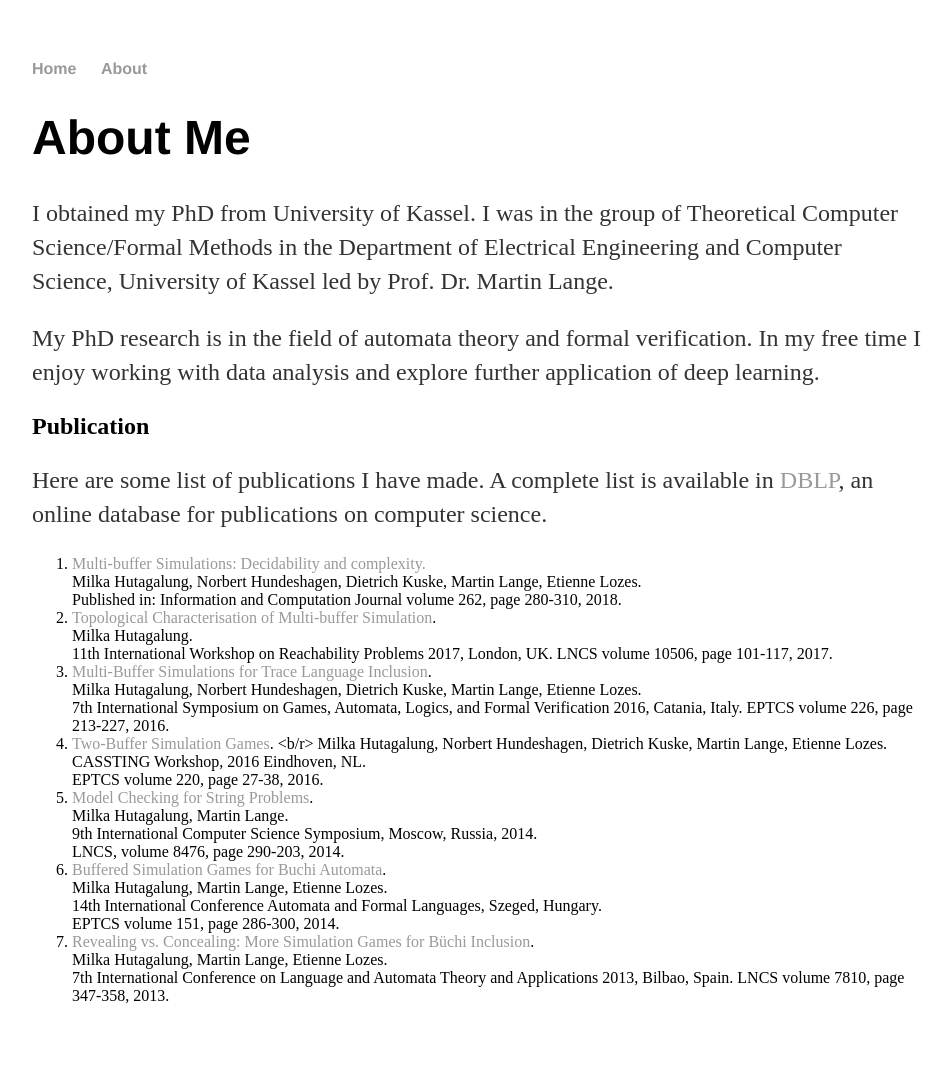
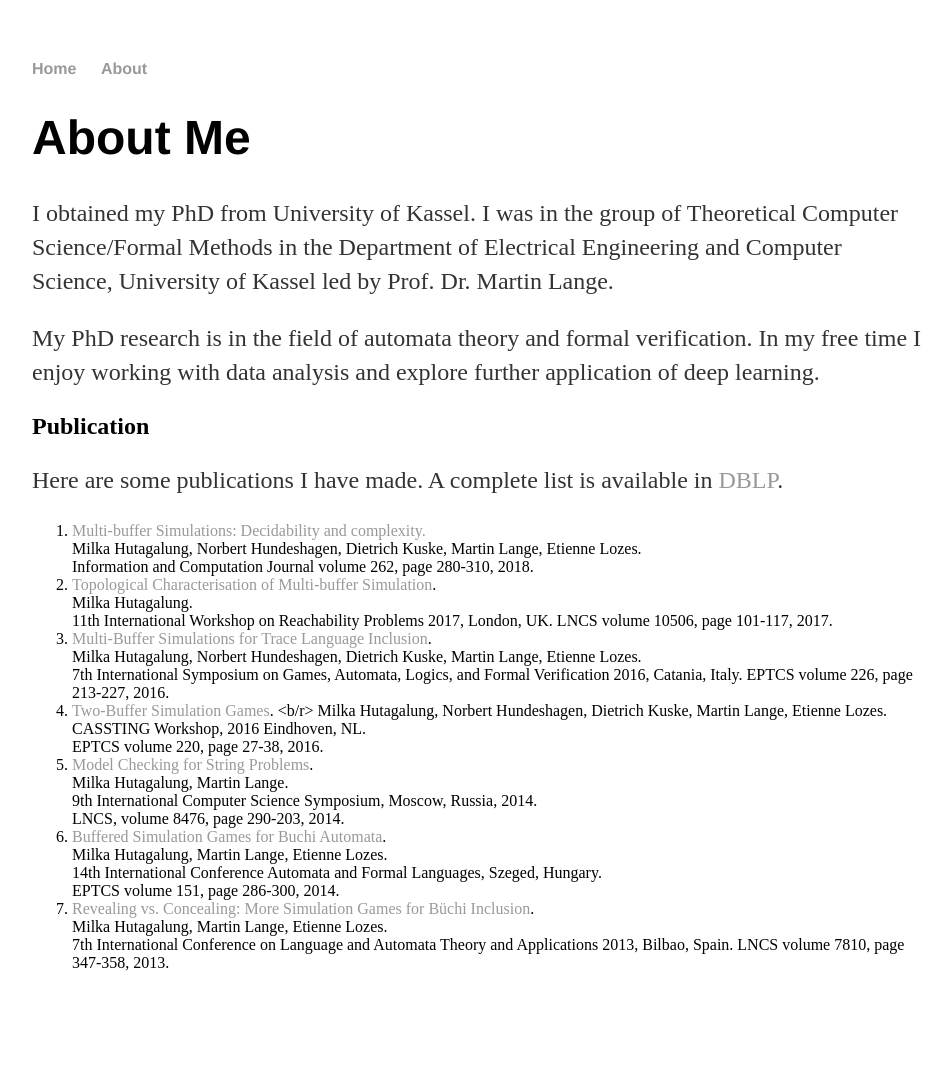
Before and after one commit to milkahut/milkahut.github.io, a Jekyll site: the page built from about.md, in a window 1280 px wide. Shown: the whole page, without its empty margins (160-1112 px from the left). Built offline with Jekyll 4.4.1, drawn with Linux system fonts in a browser that asks for light colours; after the commit the page ends 1032 px from its top, so only the background shows below that.

Commit message:
Update about.md

```diff
--- a/about.md
+++ b/about.md
@@ -14,12 +14,12 @@
 
 ## Publication
 
-Here are some list of publications I have made. A complete list is available in [DBLP](https://dblp.org/pers/hd/h/Hutagalung:Milka), an online database for publications on computer science.
+Here are some publications I have made. A complete list is available in [DBLP](https://dblp.org/pers/hd/h/Hutagalung:Milka).
 
-1. [Multi-buffer Simulations: Decidability and complexity.](https://www.sciencedirect.com/science/article/pii/S0890540118301317?via%3Dihub) <br/>  Milka Hutagalung, Norbert Hundeshagen, Dietrich Kuske, Martin Lange, Etienne Lozes. <br/> Published in: Information and Computation Journal volume 262, page 280-310, 2018.
-2. [Topological Characterisation of Multi-buffer Simulation](https://link.springer.com/chapter/10.1007%2F978-3-319-67089-8_8). <br/>  Milka Hutagalung. <br/>    11th International Workshop on Reachability Problems 2017, London, UK. LNCS  volume 10506, page 101-117, 2017.
-3. [Multi-Buffer Simulations for Trace Language Inclusion](https://arxiv.org/abs/1609.04098). <br/>  Milka Hutagalung, Norbert Hundeshagen, Dietrich Kuske, Martin Lange, Etienne Lozes. <br/>  7th International Symposium on Games, Automata, Logics, and Formal Verification 2016, Catania, Italy.  EPTCS volume 226,  page 213-227, 2016.
-4. [Two-Buffer Simulation Games](https://arxiv.org/abs/1608.00654).  <b/r> Milka Hutagalung, Norbert Hundeshagen, Dietrich Kuske, Martin Lange, Etienne Lozes.<br/>  CASSTING Workshop, 2016 Eindhoven, NL. <br/>  EPTCS volume 220, page  27-38, 2016.
-5. [Model Checking for String Problems](https://link.springer.com/chapter/10.1007%2F978-3-319-06686-8_15). <br/> Milka Hutagalung, Martin Lange.<br/>  9th International Computer Science Symposium, Moscow, Russia, 2014. <br/> LNCS, volume 8476, page 290-203, 2014.
-6. [Buffered Simulation Games for Buchi Automata](https://arxiv.org/abs/1405.5609v1).<br/>  Milka Hutagalung, Martin Lange, Etienne Lozes.<br/>  14th International Conference Automata and Formal Languages, Szeged, Hungary. <br/> EPTCS volume 151, page 286-300, 2014.
+1. [Multi-buffer Simulations: Decidability and complexity.](https://www.sciencedirect.com/science/article/pii/S0890540118301317?via%3Dihub) <br/>  Milka Hutagalung, Norbert Hundeshagen, Dietrich Kuske, Martin Lange, Etienne Lozes. <br/> Information and Computation Journal volume 262, page 280-310, 2018. <br/>
+2. [Topological Characterisation of Multi-buffer Simulation](https://link.springer.com/chapter/10.1007%2F978-3-319-67089-8_8). <br/>  Milka Hutagalung. <br/>    11th International Workshop on Reachability Problems 2017, London, UK. LNCS  volume 10506, page 101-117, 2017.<br/>
+3. [Multi-Buffer Simulations for Trace Language Inclusion](https://arxiv.org/abs/1609.04098). <br/>  Milka Hutagalung, Norbert Hundeshagen, Dietrich Kuske, Martin Lange, Etienne Lozes. <br/>  7th International Symposium on Games, Automata, Logics, and Formal Verification 2016, Catania, Italy.  EPTCS volume 226,  page 213-227, 2016. <br/>
+4. [Two-Buffer Simulation Games](https://arxiv.org/abs/1608.00654).  <b/r> Milka Hutagalung, Norbert Hundeshagen, Dietrich Kuske, Martin Lange, Etienne Lozes.<br/>  CASSTING Workshop, 2016 Eindhoven, NL. <br/>  EPTCS volume 220, page  27-38, 2016. <br/>
+5. [Model Checking for String Problems](https://link.springer.com/chapter/10.1007%2F978-3-319-06686-8_15). <br/> Milka Hutagalung, Martin Lange.<br/>  9th International Computer Science Symposium, Moscow, Russia, 2014. <br/> LNCS, volume 8476, page 290-203, 2014.<br/>
+6. [Buffered Simulation Games for Buchi Automata](https://arxiv.org/abs/1405.5609v1).<br/>  Milka Hutagalung, Martin Lange, Etienne Lozes.<br/>  14th International Conference Automata and Formal Languages, Szeged, Hungary. <br/> EPTCS volume 151, page 286-300, 2014. <br/>
 7. [Revealing vs. Concealing: More Simulation Games for Büchi Inclusion](https://link.springer.com/chapter/10.1007%2F978-3-642-37064-9_31). <br/> Milka Hutagalung, Martin Lange, Etienne Lozes. <br/> 7th International Conference on Language and Automata Theory and Applications 2013, Bilbao, Spain. LNCS  volume 7810,  page  347-358, 2013.
```
